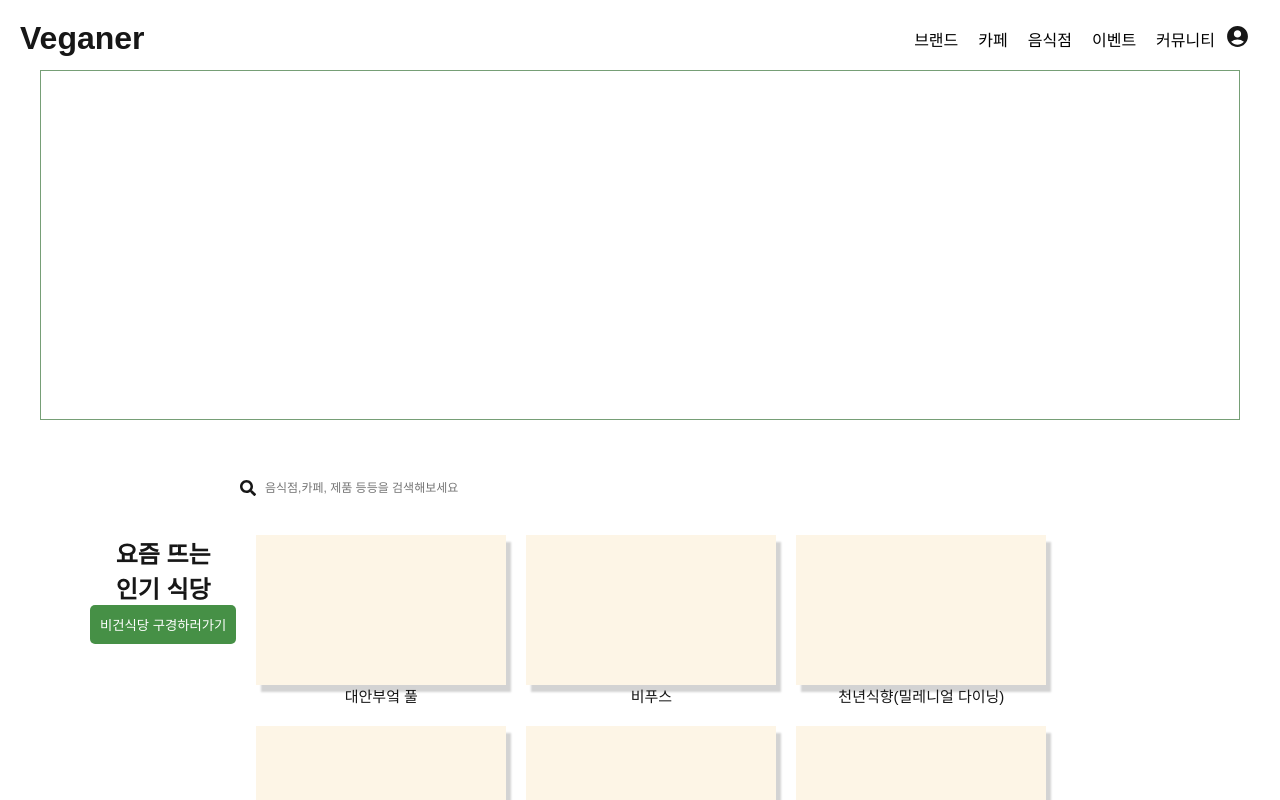
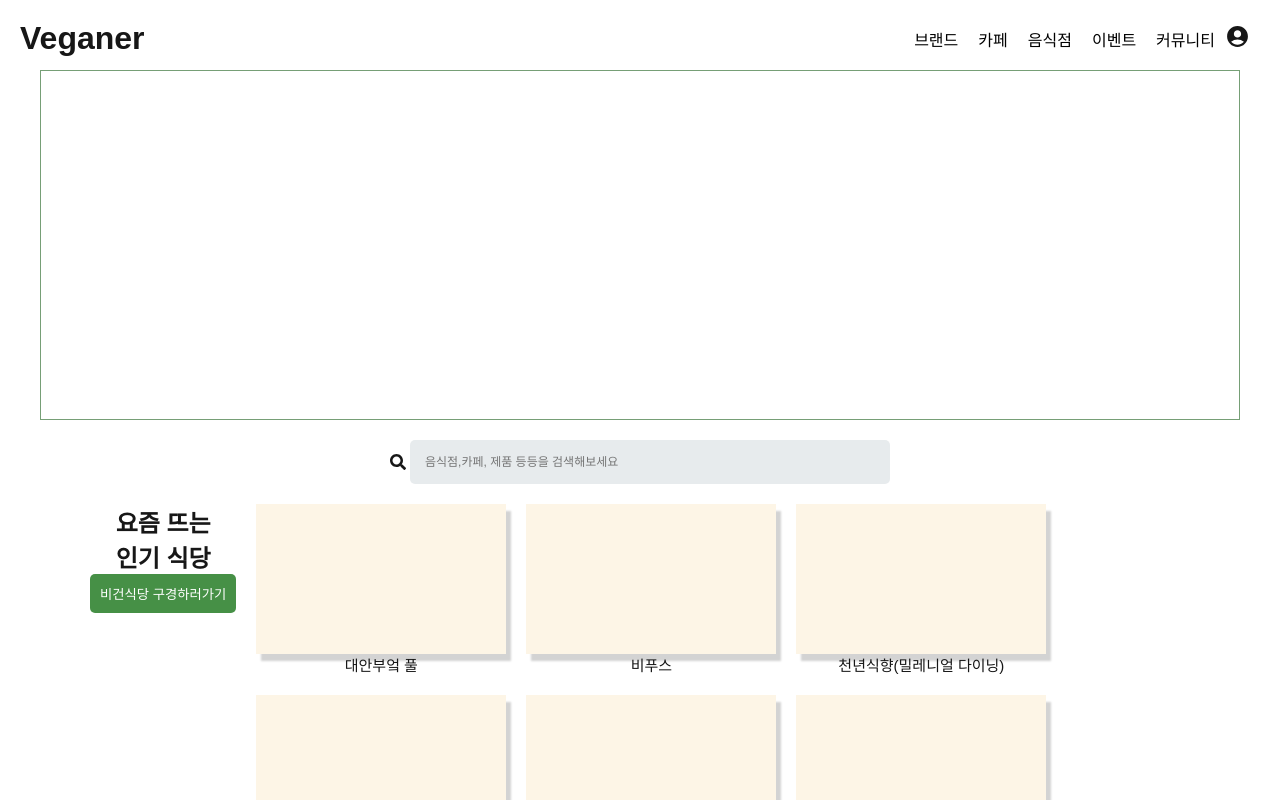
Before and after one commit to ehddk/webVeganer, a Next.js app: page / in a window 1280 px wide. Shown: the top 800 px of the page. Built offline with nearby package versions, Linux system fonts and the light colour scheme.

Commit message:
검색창 컴포넌트 css 수정

```diff
--- a/src/components/SearchBox/SearchBox.module.scss
+++ b/src/components/SearchBox/SearchBox.module.scss
@@ -1,11 +1,14 @@
 .SearchBox {
   //border: 1px solid var(--gray-gray-70);
   border-radius: 5px;
-  max-width: 800px;
+  max-width: 500px;
   width: 100%;
-  height: 45px;
+
   margin: 0 auto;
-  margin-top: 30px;
+
+  @media screen and (max-width: 1200px) {
+    width: 100%;
+  }
 }
 .Line {
   display: flex;
@@ -21,10 +24,10 @@
 .Input {
   flex: 1; // Take up remaining space
   border: 0;
-  height: 35px;
-  padding: 5px;
+  // height: 35px;
+  padding: 15px;
   margin-left: 20px;
   font-size: 12px;
-  background-color: var(--gray-gray-95);
+  background-color: #e2e6e9cc;
   border-radius: 5px;
 }
```
